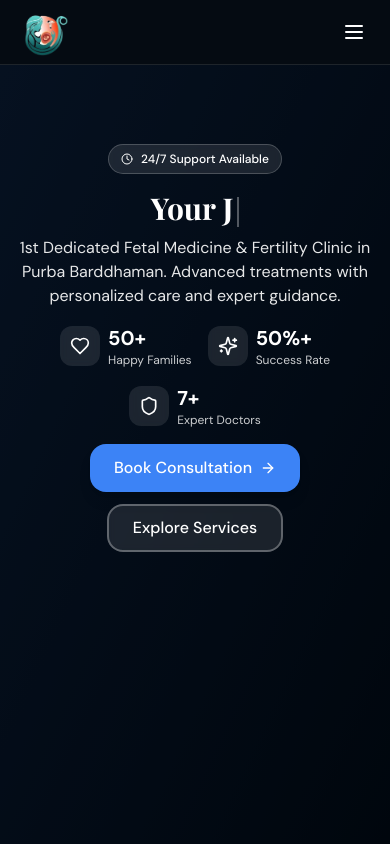
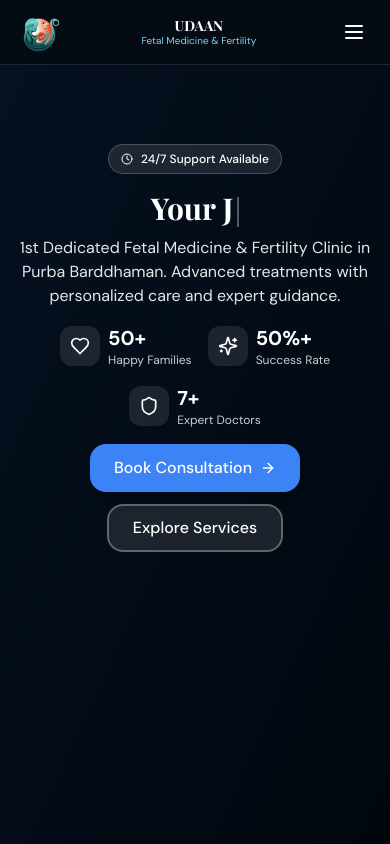
Before and after one commit to SrutiGupta/URAAN, a React (Vite) app: page / in a window 390 px wide. Shown: the top 844 px of the page. Built offline with nearby package versions, Linux system fonts and the light colour scheme; the HTML template or start-up script is replaced by a standard one; a web font is replaced by a local one.

Commit message:
added udaan

```diff
--- a/src/components/layout/Navbar.tsx
+++ b/src/components/layout/Navbar.tsx
@@ -71,15 +71,23 @@ export function Navbar() {
               <img
                 src={logoImage}
                 alt="UDAAN Clinic Logo"
-                className="h-12 md:h-14 w-auto object-contain"
+                className="h-10 md:h-14 w-auto object-contain"
               />
-              <div className="hidden sm:block">
+              <div className="hidden md:block">
                 <span className="font-display font-bold text-lg text-white">UDAAN</span>
                 <span className="hidden lg:inline text-xs text-sky-300 ml-2">
                   Fetal Medicine & Fertility
                 </span>
               </div>
             </Link>
+
+            {/* Mobile Center Text */}
+            <div className="flex-1 md:hidden flex justify-center px-4">
+              <div className="text-center">
+                <div className="font-display font-bold text-sm text-white leading-tight">UDAAN</div>
+                <div className="text-[10px] text-sky-300 leading-tight">Fetal Medicine & Fertility</div>
+              </div>
+            </div>
 
             {/* Desktop Navigation */}
             <div className="hidden lg:flex items-center gap-1">
```
